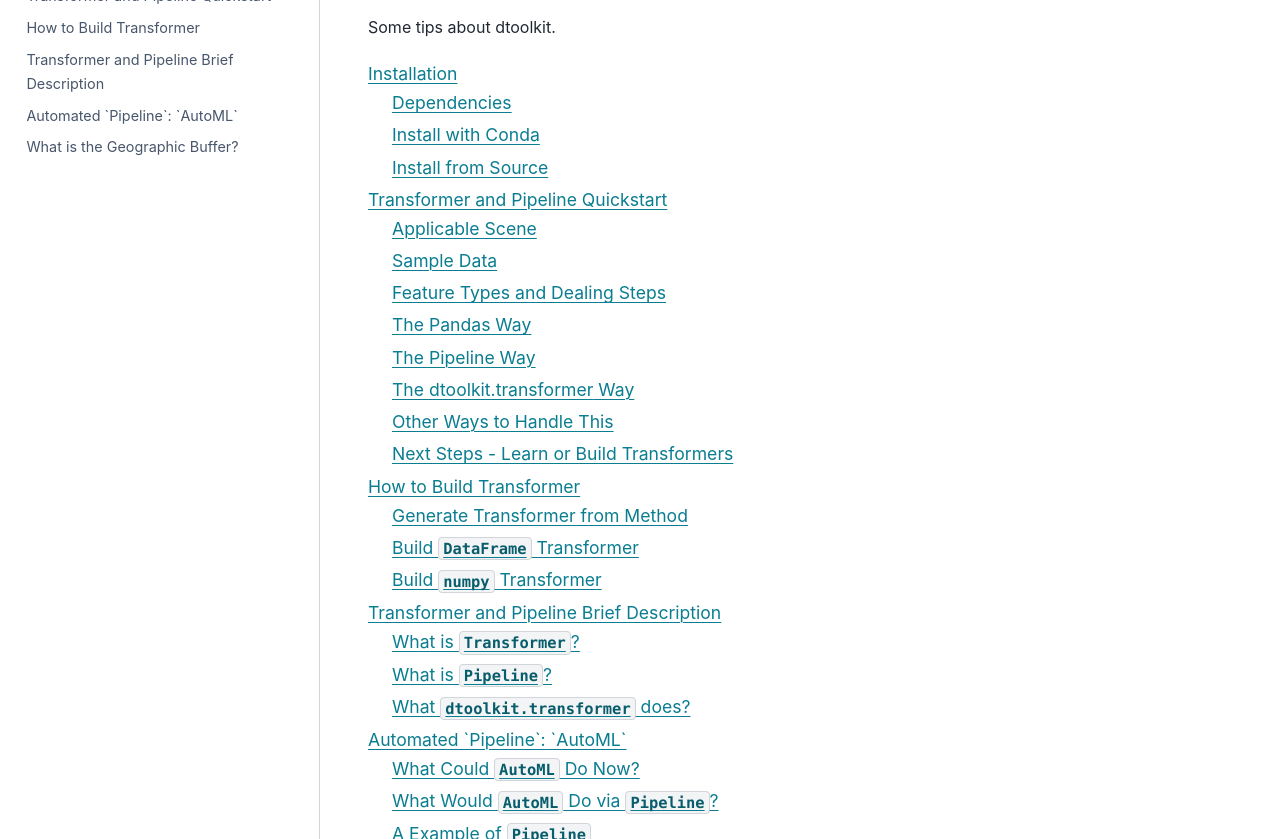
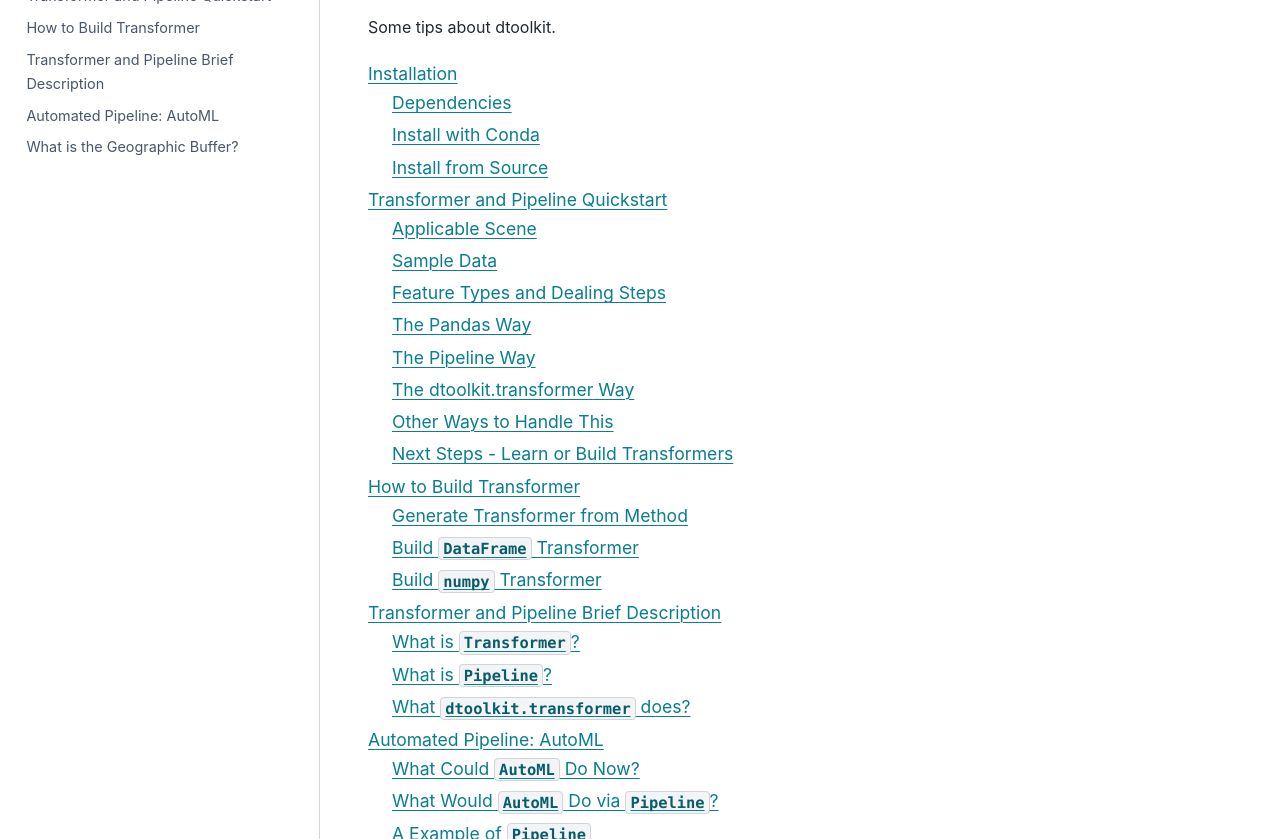
Before and after one commit to Zeroto521/my-data-toolkit, a Sphinx documentation site: the page built from doc/source/guide.rst, in a window 1280 px wide and 1391 px high. Shown: the part 195-1034 px from the top of the window. Built offline with Sphinx 7.4.7 and the PyData theme 0.15.4, drawn with Linux system fonts in a browser that asks for light colours.

Commit message:
DOC: remove `

```diff
--- a/doc/source/guide.rst
+++ b/doc/source/guide.rst
@@ -11,5 +11,5 @@ Some tips about dtoolkit.
     Transformer and Pipeline Quickstart <guide/transformer_quickstart>
     How to Build Transformer <guide/build_transformer>
     Transformer and Pipeline Brief Description <guide/transformer_description>
-    Automated `Pipeline`: `AutoML` <guide/automl>
+    Automated Pipeline: AutoML <guide/automl>
     What is the Geographic Buffer? <guide/geographic_buffer>
```
